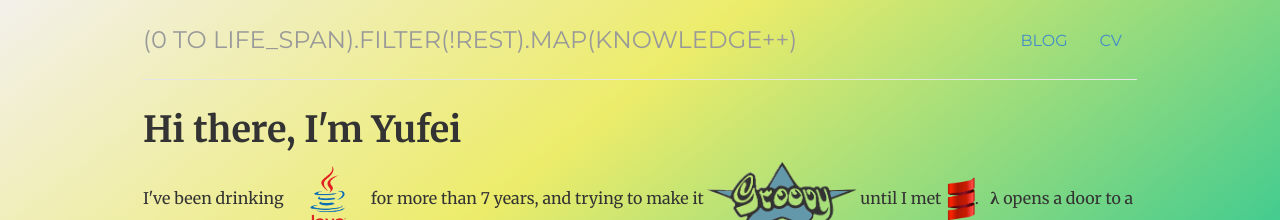
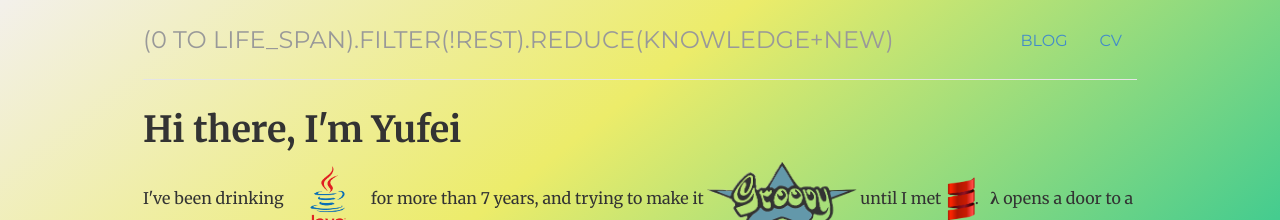
Before and after one commit to flying3615/flying3615.github.io, a Jekyll site: the page built from index.html, in a window 1280 px wide. Shown: the top 220 px of the page. Built offline with Jekyll 4.4.1, drawn with Linux system fonts in a browser that asks for light colours.

```diff
--- a/_includes/header.html
+++ b/_includes/header.html
@@ -5,5 +5,5 @@
 		<li class="{{ page.cv }}"><a href="/cv" title="CV">CV</a></li>
 		<!--<li class="{{ page.contact }}"><a href="/contact" title="Contact">Contact</a></li>-->
 	</ul>
-	<h3 class="text-muted"><a href="/">(0 to life_span).filter(!rest).map(knowledge++)</a></h3>
+	<h3 class="text-muted"><a href="/">(0 to life_span).filter(!rest).reduce(knowledge+new)</a></h3>
 </div> <!-- /header -->
```
